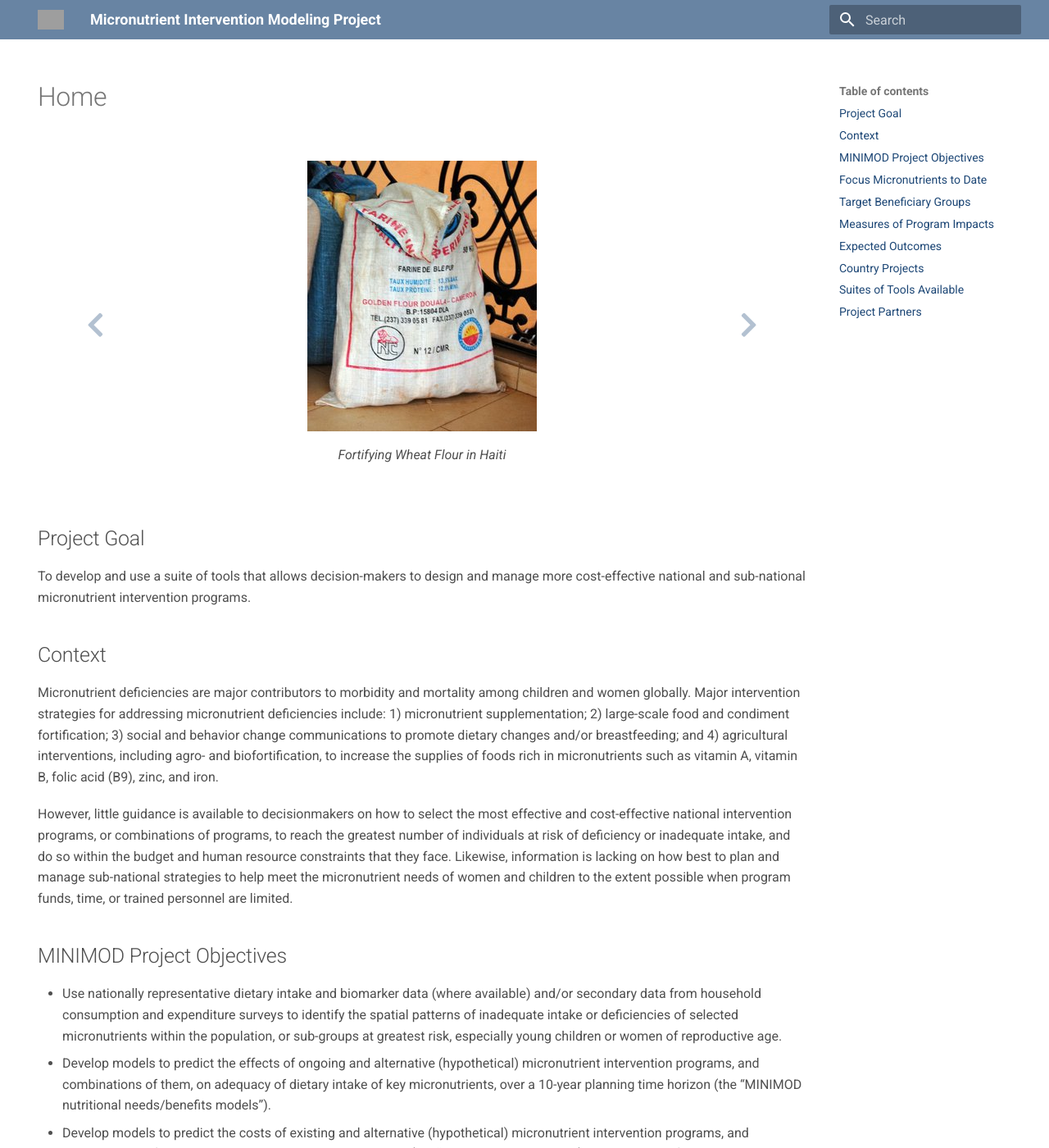
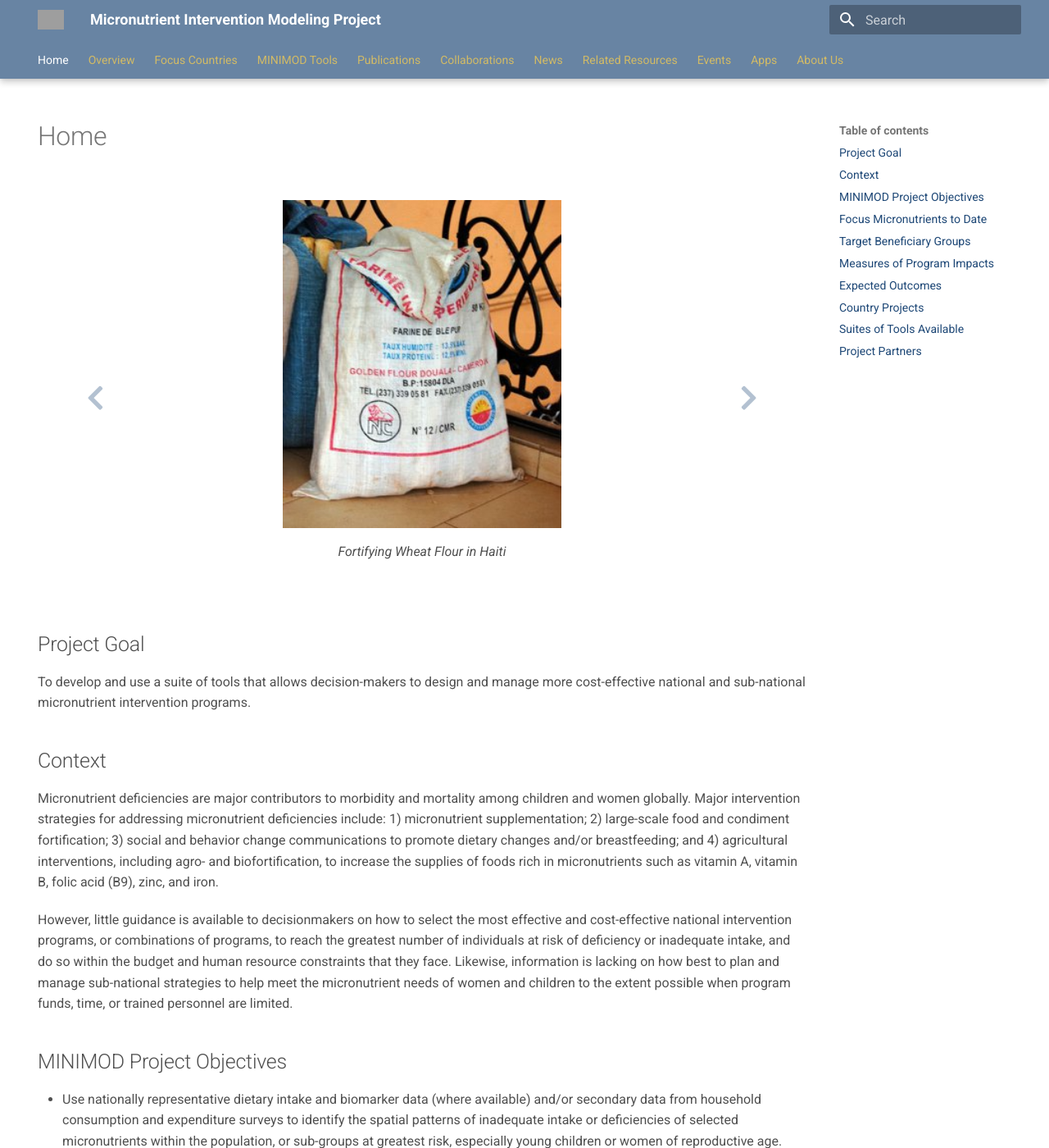
Before and after one commit to minimod-nutrition/minimod-website, an MkDocs documentation site: the page built from docs/index.md, in a window 1280 px wide and 1400 px high. Shown: the whole window at 82% size. Built offline with MkDocs 1.6.1 and Material for MkDocs 9.7.7, drawn with Linux system fonts in a browser that asks for light colours; nearby versions of some CDN libraries; grey boxes are pictures that could not be loaded.

Commit message:
fix navigation buttons, make sure text stays in the same place and fix top bar

```diff
--- a/docs/index.md
+++ b/docs/index.md
@@ -20,12 +20,10 @@
     <li data-mdb-target="#carouselBasicExample" data-mdb-slide-to="5"></li>
     <li data-mdb-target="#carouselBasicExample" data-mdb-slide-to="6"></li>
     <li data-mdb-target="#carouselBasicExample" data-mdb-slide-to="7"></li>
-
-
   </ol>
 
   <!-- Inner -->
-  <div class="carousel-inner">
+  <div class="carousel-inner container">
     <!-- Single item -->
     <div class="carousel-item active">
     <figure>
@@ -33,7 +31,7 @@
       <img
         src="pictures/slider_hki_vitamin-a-supplementation-kenya.jpg__280x330_q85_crop_subsampling-2_upscale.jpg"
         alt="..."
-        style="width:280px; height:330px;"
+        style="width:340px; height:400px;"
         class="center"
       />
       </a>
@@ -47,7 +45,7 @@
       <img
         src="pictures/fortified_flour.jpg__280x330_q85_crop_subsampling-2_upscale.jpg"
         alt="..."
-        style="width:280px; height:330px;"
+        style="width:340px; height:400px;"
         class="center"
       />
       </a>
@@ -75,7 +73,7 @@
       <img
         src="pictures/fortified_maize_option_2.jpeg"
         alt="..."
-        style="width:363px; height:500px;"
+        style="width:290px; height:400px;"
         class="center"
       />
       </a>
@@ -103,7 +101,7 @@
       <img
         src="pictures/iron_fortified_beans.jpeg"
         alt="..."
-        style="width:600px; height:450px;"
+        style="width:533px; height:400px;"
         class="center"
       />
       </a>
@@ -117,7 +115,7 @@
       <img
         src="pictures/fortified-soybean-oil.png"
         alt="..."
-        style="width:348px; height:217px;"
+        style="width:641px; height:400px;"
         class="center"
       />
       </a>
@@ -131,7 +129,7 @@
       <img
         src="pictures/bouillon-cubes-fortified.jpeg"
         alt="..."
-        style="width:500px; height:286px;"
+        style="width:700px; height:400px;"
         class="center"
       />
       </a>
--- /dev/null
+++ b/docs/stylesheets/carousel.css
@@ -0,0 +1,21 @@
+.carousel-control-prev {
+    position:absolute;
+    top:0;
+    bottom:0;
+    z-index:2;
+    display:-webkit-box;
+    display:-ms-flexbox;
+    display:flex;
+    -webkit-box-align:center;
+    -ms-flex-align:center;
+    align-items:center;
+    -webkit-box-pack:center;
+    -ms-flex-pack:center;
+    justify-content:center;
+    width:15%;
+    color:#fff;
+    text-align:center;
+    opacity:.5;
+    -webkit-transition:opacity .15s ease;
+    transition:opacity .15s ease
+  }
--- a/docs/stylesheets/extra.css
+++ b/docs/stylesheets/extra.css
@@ -42,3 +42,9 @@
 .md-footer-meta {
   background-color: #022851;
 }
+
+.container {
+  position:relative;
+  height:500px;
+  width:100px;
+}
--- a/mkdocs.yml
+++ b/mkdocs.yml
@@ -72,6 +72,7 @@
   name: material
   features:
     - navigation.tabs
+    - navigation.tabs.sticky
     - navigation.instant
   custom_dir: overrides
 
@@ -79,11 +80,12 @@
   - https://cdnjs.cloudflare.com/ajax/libs/mdb-ui-kit/3.1.0/mdb.min.js
 
 extra_css:
-  - stylesheets/extra.css
   - stylesheets/colors.css
   - stylesheets/admon.css
+  - stylesheets/extra.css
+  - https://cdnjs.cloudflare.com/ajax/libs/mdb-ui-kit/3.1.0/mdb.min.css
   - https://cdnjs.cloudflare.com/ajax/libs/font-awesome/5.15.1/css/all.min.css
-  - https://cdnjs.cloudflare.com/ajax/libs/mdb-ui-kit/3.1.0/mdb.min.css
+  - stylesheets/carousel.css
 
 copyright: Copyright &copy The Regents of the University of California, Davis campus. All rights reserved.
 
```
